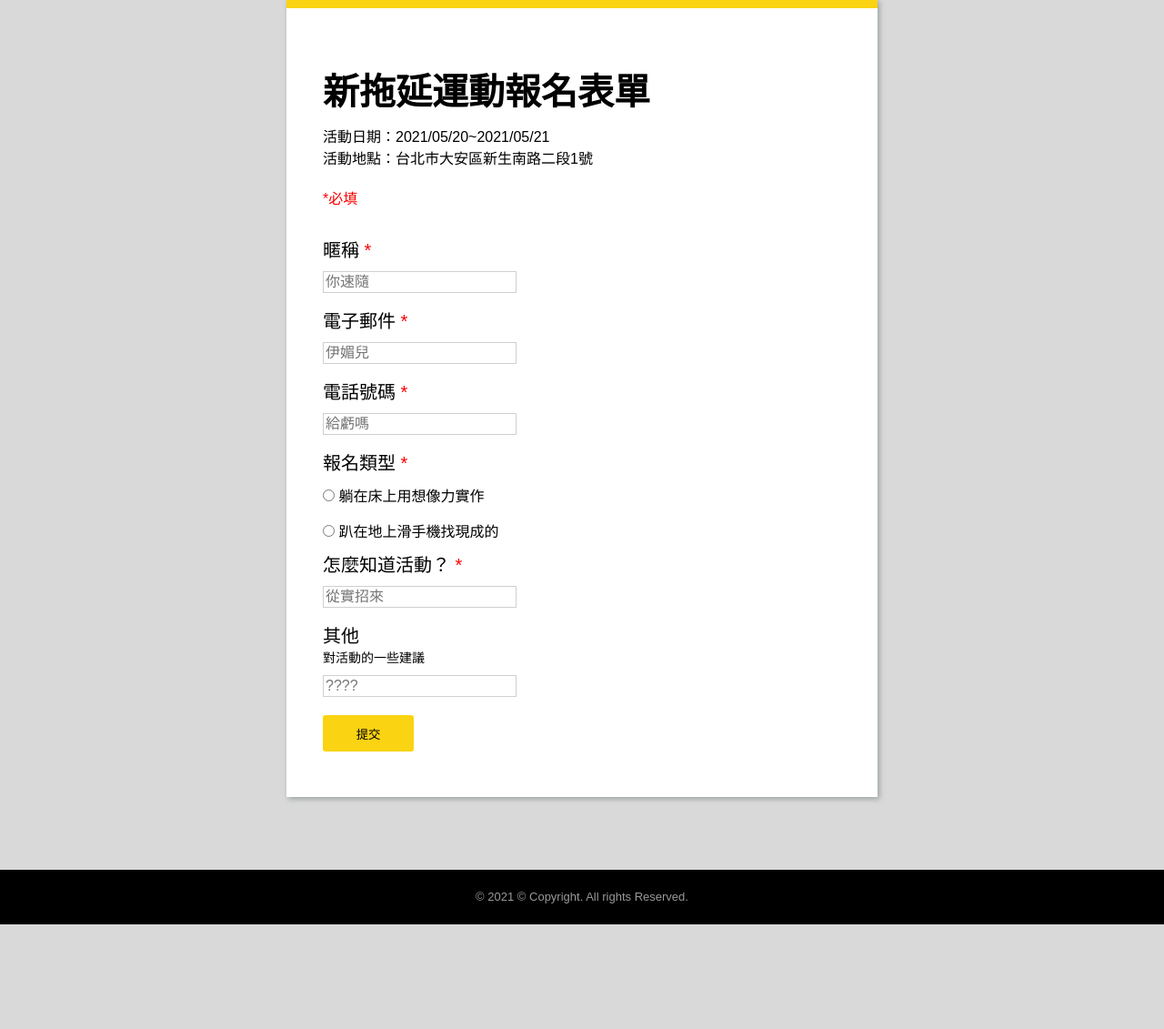
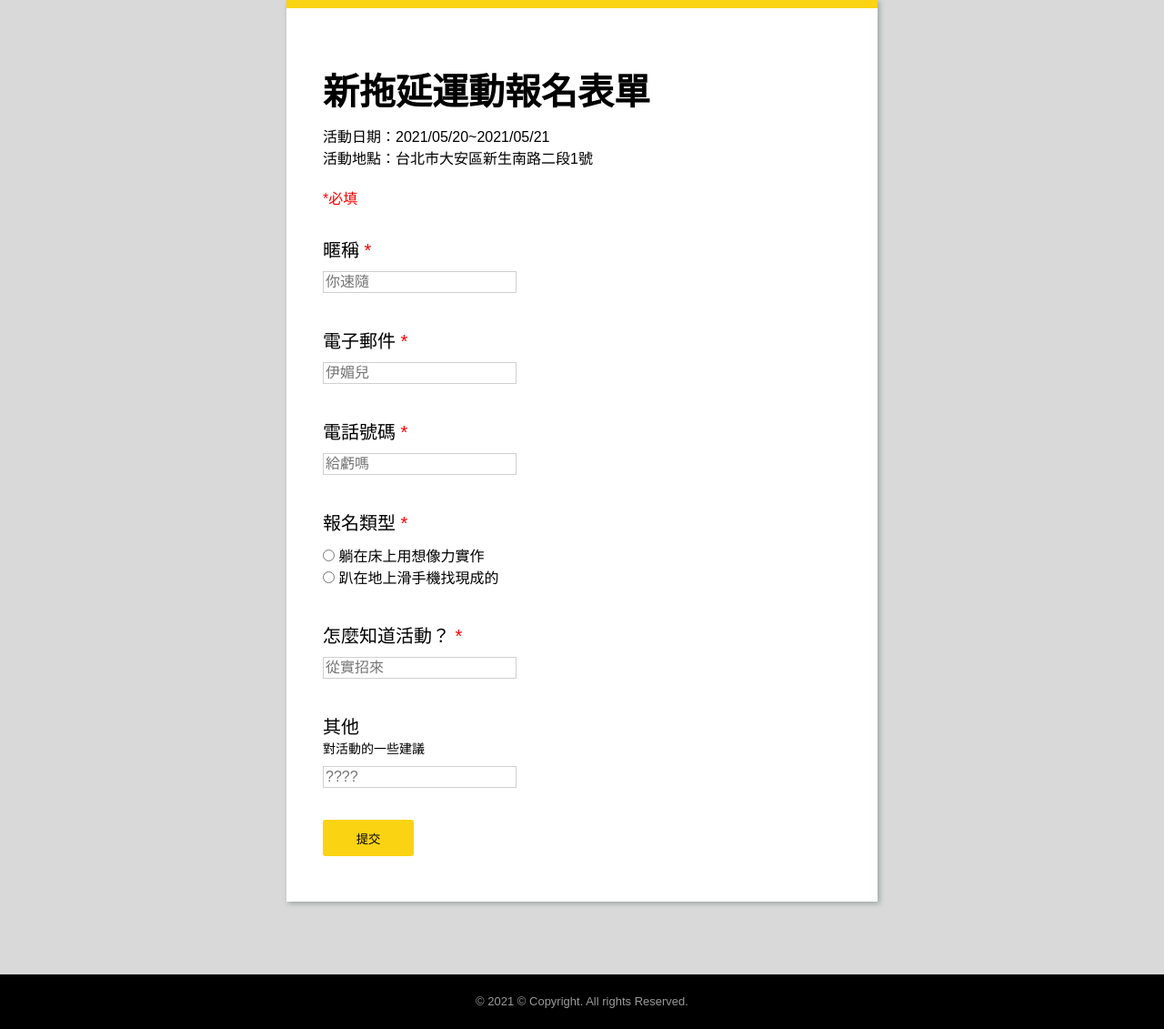
Before and after one commit to Lidemy/mentor-program-5th-ddylanlin, a PHP site: page / in a window 1280 px wide. Shown: the part 81-1212 px from the top of the page at 91% size. Before the commit the page ends 1097 px from the top, so only its background shows below. Run offline with PHP 8.4, Linux system fonts and the light colour scheme.

Commit message:
improve W7H1

```diff
--- a/homeworks/week7/hw1/index.html
+++ b/homeworks/week7/hw1/index.html
@@ -22,51 +22,52 @@
 
         <form calss="submit-form" action="">
 
-            <div class="section-input text-input">
-                <label class="input-title nickname" for="name">暱稱 <span>*</span></label>
-                <input type="text" id="name" placeholder="你速隨">
-                <p class='notice notice-name'></p>
+            <div class="section-input hide">
+                <label class="input-title" for="name">暱稱 <span>*</span></label>
+                <input type="text" id="name" name="name" placeholder="你速隨">
+                <p class="notice notice-name">請務必輸入暱稱</p>
             </div>
 
-            <div class="section-input">
-                <label class="input-title email" for="enail">電子郵件 <span>*</span></label>
-                <input type="email" id="email" placeholder="伊媚兒">
-                <p class='notice notice-email'></p>
+            <div class="section-input hide">
+                <label class="input-title" for="enail">電子郵件 <span>*</span></label>
+                <input type="email" id="email" name="email" placeholder="伊媚兒">
+                <p class="notice notice-email">看不懂中文？ *代表必填</p>
             </div>
 
-            <div class="section-input" active="">
-                <label class="input-title phone" for="phone-number">電話號碼 <span>*</span></label>
-                <input type="text" id="phone-number" placeholder="給虧嗎">
-                <p class='notice notice-phone'></p>
+            <div class="section-input hide">
+                <label class="input-title" for="phone-number">電話號碼 <span>*</span></label>
+                <input type="text" id="phone-number" name="phone" placeholder="給虧嗎">
+                <p class="notice notice-phone">不留電話怎麼情話纏綿</p>
             </div>
 
-            <div class="section-input">
+            <div class="section-input hide">
                 <div class="input-title">報名類型 <span>*</span></div>
                 <div>
-                    <input class="input-radio" type="radio" name="input-radio" id="imag" value='躺在床上用想像力實作'>
+                    <input class="input-radio" type="radio" name="input-radio" id="imag" value="躺在床上用想像力實作">
                     <label for="imag">躺在床上用想像力實作</label>
                 </div>
 
                 <div>
-                    <input class="input-radio" type="radio" name="input-radio" id="twc" value='趴在地上滑手機找現成的'>
+                    <input class="input-radio" type="radio" name="input-radio" id="twc" value="趴在地上滑手機找現成的">
                     <label for="twc">趴在地上滑手機找現成的</label>
                 </div>
-                <p class='notice notice-type'></p>
+                <p class="notice notice-type">是不會勾選膩</p>
             </div>
             </div>
 
-            <div class="section-input">
-                <label class="input-title howknow" for="how">怎麼知道活動？ <span>*</span></label>
-                <input type="text" id="how" placeholder="從實招來">
-                <p class='notice notice-how'></p>
+            <div class="section-input hide">
+                <label class="input-title" for="how">怎麼知道活動？ <span>*</span></label>
+                <input type="text" id="how" name="how" placeholder="從實招來">
+                <p class="notice notice-how">拜託配合一下啦~</p>
             </div>
 
+
             <div class="section-input">
-                <label class="input-title others" for="sug">其他</label>
+                <label class="input-title" for="sug">其他</label>
                 <div class="Other-text">
                     <p>對活動的一些建議</p>
                 </div>
-                <input type="text" id="sug" placeholder="????">
+                <input type="text" id="sug" name="sug" placeholder="????">
             </div>
 
             <button type="submit">提交</button>
@@ -79,79 +80,7 @@
 
 
 
-    <script>
-
-
-
-
-
-        document.querySelector('form').addEventListener('submit', function (e) {
-
-
-            //抓取各項input值
-            const nameData = document.querySelector('input[id=name]')
-            const emailData = document.querySelector('input[id=email]')
-            const phoneData = document.querySelector('input[id=phone-number]')
-            const howData = document.querySelector('input[id=how]')
-            const othersData = document.querySelector('input[id=sug]')
-
-            //radio需設條件式判斷哪個被勾選
-            let typeCheck = document.querySelectorAll('input[name=input-radio]')
-            let typeData = ''
-            for (let i = 0; i < typeCheck.length; i++) {
-                if (typeCheck[i].checked) {
-                    typeData = typeCheck[i]
-                }
-            }
-
-            console.log(e.target);
-
-
-            if (nameData.value == '') {
-
-                e.preventDefault()
-                document.querySelector('.notice-name').innerText = '請務必輸入暱稱'
-
-            } if (emailData.value == '') {
-
-                e.preventDefault()
-                document.querySelector('.notice-email').innerText = '看不懂中文？ *代表必填'
-
-            } if (phoneData.value == '') {
-
-                e.preventDefault()
-                document.querySelector('.notice-phone').innerText = '不留電話怎麼情話纏綿'
-
-            } if (typeData.value == undefined) {
-
-                e.preventDefault()
-                document.querySelector('.notice-type').innerText = '是不會勾選膩'
-
-            } if (howData.value == '') {
-
-                e.preventDefault()
-                document.querySelector('.notice-how').innerText = '拜託配合一下啦~'
-            }
-
-            if (nameData.value !== '' && emailData.value !== '' && phoneData.value !== ''
-                && typeData.value !== undefined && howData.value !== '') {
-                alert(`
-                 表單完成
-                 暱稱：${nameData.value}
-                 電子郵件：${emailData.value}
-                 電話：${phoneData.value}
-                 報名類型：${typeData.value}
-                 活動來源：${howData.value}
-                 其他建議：${othersData.value}
-                `)
-            }
-
-
-        })
-
-
-
-    </script>
+    <script src="./script.js"></script>
 
 
 </body>
--- a/homeworks/week7/hw1/style.css
+++ b/homeworks/week7/hw1/style.css
@@ -17,6 +17,8 @@
       border-top: 10px solid #FAD312;
       box-shadow: 2px 2px 6px 0px #97a2a0;
   }
+
+
 
   h1{
       font-size: 40px;
@@ -39,22 +41,19 @@
     color:red;
   }
 
-
+  .section-input{
+    margin-bottom: 5px;
+  }
 
   input{
 
-      margin-bottom:20px;
+      margin-bottom:0px;
       border: 1px solid ;
       border-color: #D0D0D0;
       color: #adadad;
       padding: 2px;
       font-size: 16px;
 
-  }
-
-  .input-radio{
-      padding-top: 20px;
-    ;
   }
 
   .Other-text{
@@ -64,6 +63,7 @@
   }
 
   button{
+      margin-top: 30px;
       width: 100px;
       height: 40px;
       background: #FAD312;
@@ -85,10 +85,14 @@
 
   .notice{
     color:red;
-    font-size: 13px;
-    margin-top: -15px;
+    margin-top: 5px;
+    font-size: 12px;
   }
 
+
+  .hide p{
+    visibility: hidden;
+  }
 
   @media (max-width: 768px) {
     section {
```
